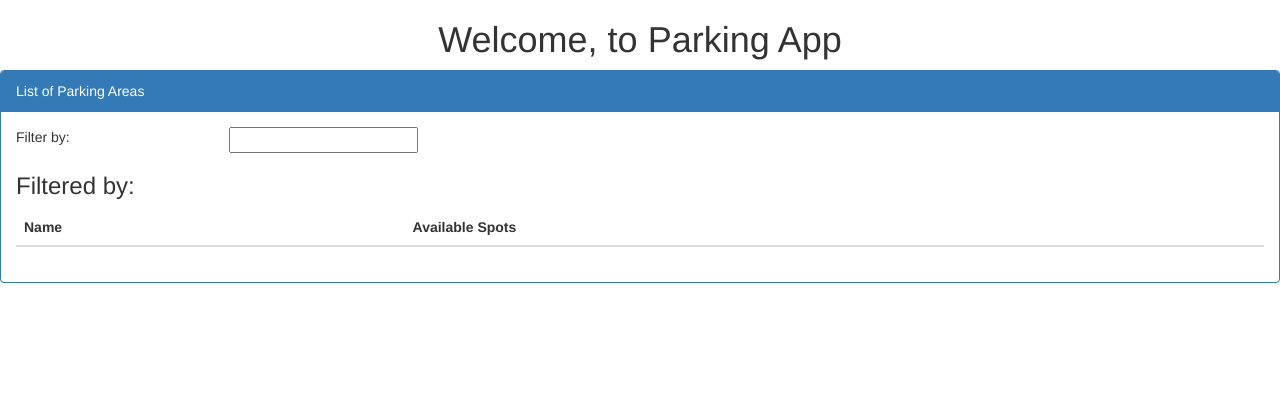
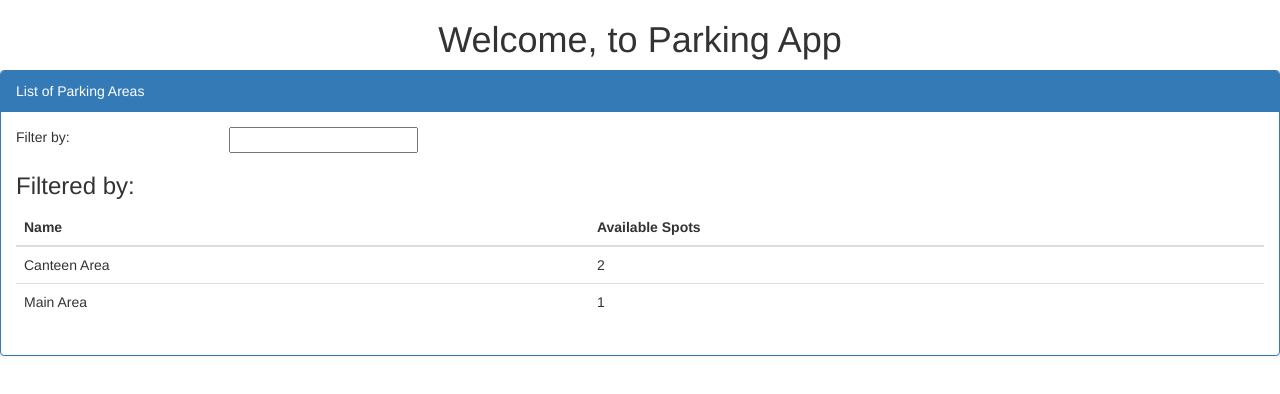
Before and after one commit to Pofay/parking-prototype-frontend, an Angular app: page / in a window 1280 px wide. Shown: the top 394 px of the page. Built offline with nearby package versions, Linux system fonts and the light colour scheme.

Commit message:
Can now render a list of Parking Areas

```diff
--- a/src/app/app.module.ts
+++ b/src/app/app.module.ts
@@ -1,5 +1,6 @@
 import { BrowserModule } from '@angular/platform-browser';
 import { NgModule } from '@angular/core';
+import { FormsModule } from '@angular/forms';
 
 
 import { AppComponent } from './app.component';
@@ -12,7 +13,8 @@ import { AreaListComponent } from './areas/area-list.component';
     AreaListComponent
   ],
   imports: [
-    BrowserModule
+    BrowserModule,
+    FormsModule
   ],
   providers: [],
   bootstrap: [AppComponent]
--- a/src/app/areas/area-list.component.html
+++ b/src/app/areas/area-list.component.html
@@ -26,7 +26,10 @@
                     </tr>
                 </thead>
                 <tbody>
-
+                    <tr *ngFor='let parking_area of parking_areas'>
+                        <td>{{parking_area.name}}</td>
+                        <td>{{parking_area.available_spots}}</td>
+                    </tr>
                </tbody>
             </table>
         </div>
--- a/src/app/areas/area-list.component.ts
+++ b/src/app/areas/area-list.component.ts
@@ -8,4 +8,18 @@ import { Component } from "@angular/core";
 export class AreaListComponent
 {
     pageTitle : string = "List of Parking Areas";
+    parking_areas: any[] =
+    [
+        {
+            "name": "Canteen Area",
+            "id": 1,
+            "available_spots": 2
+        },
+        {
+            "name": "Main Area",
+            "id": 2,
+            "available_spots": 1
+        }
+    ];
+
 }
```
